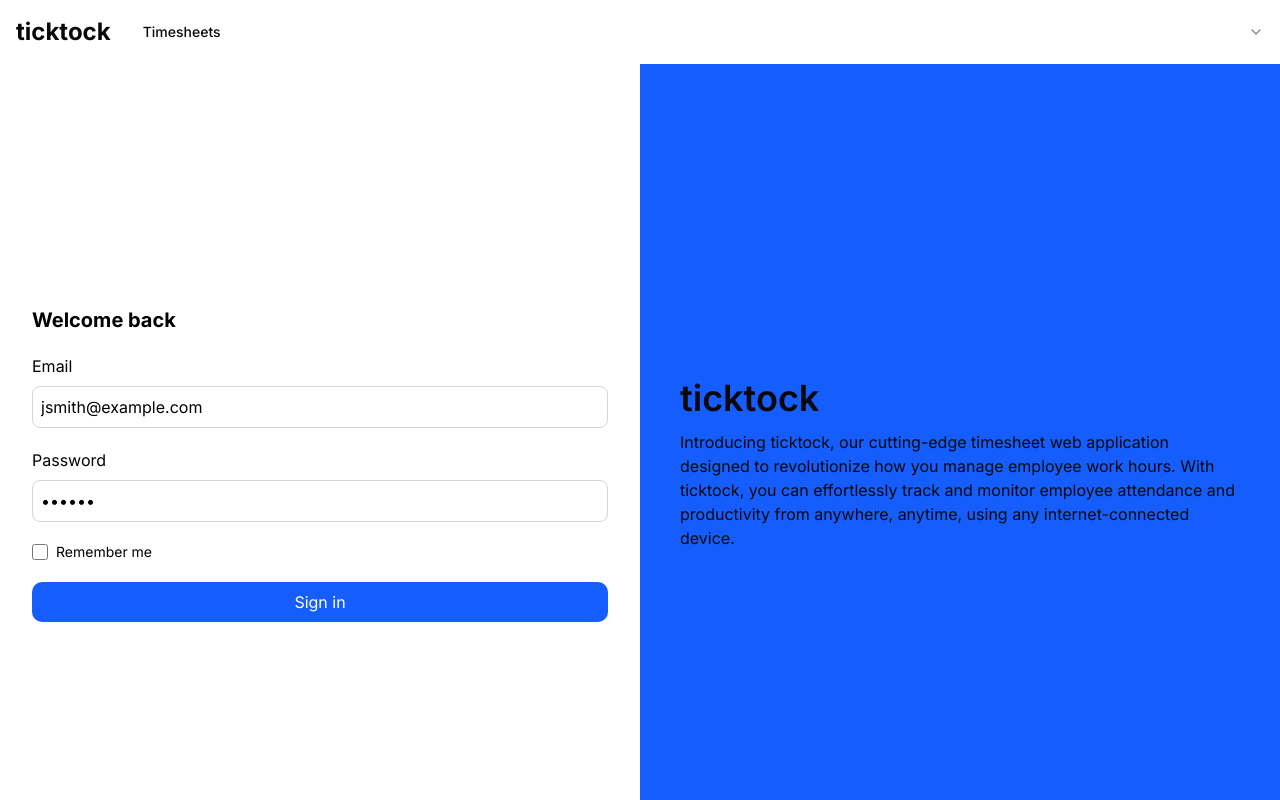
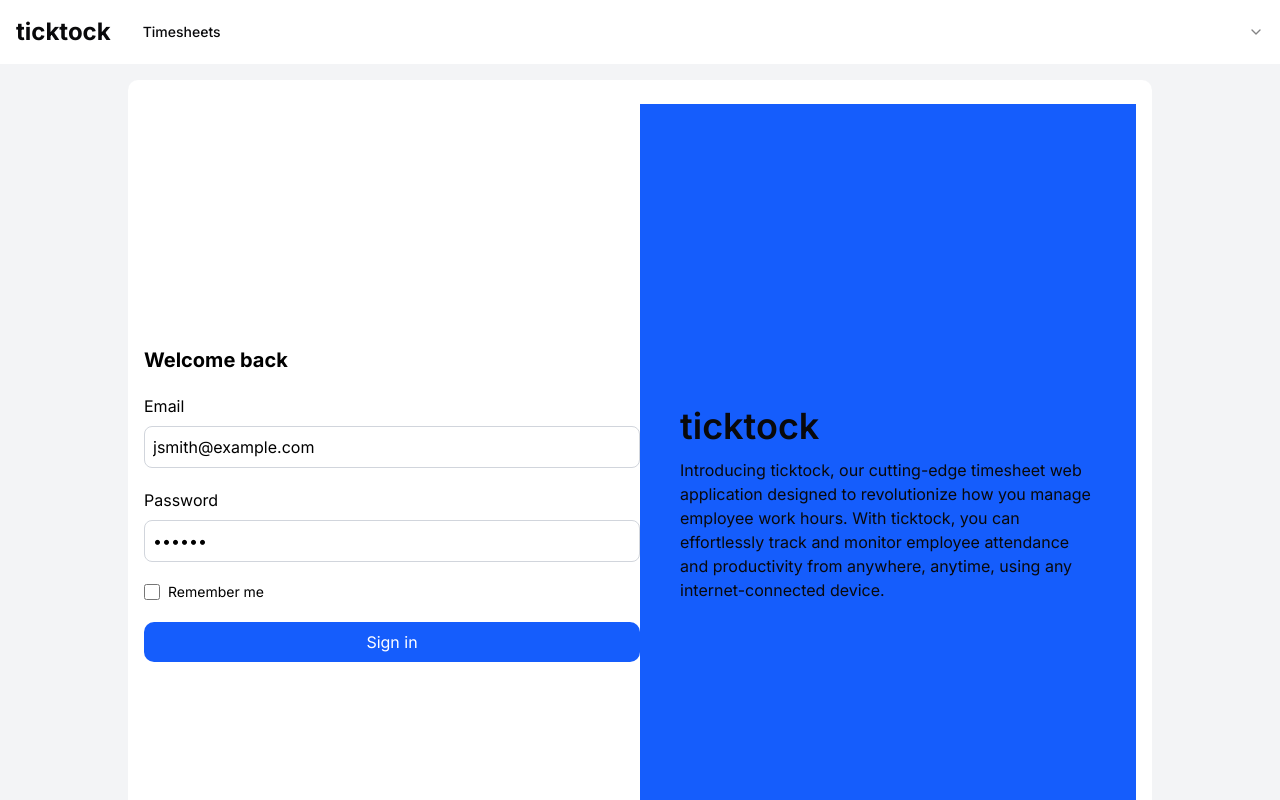
Before and after one commit to Manoj-Kumar-Munda/timesheet-assignment, a Next.js app: page /login in a window 1280 px wide. Shown: the top 800 px of the page. Built offline with nearby package versions, Linux system fonts and the light colour scheme; no server answers.

Commit message:
Refactor layout and page structure

```diff
--- a/app/layout.tsx
+++ b/app/layout.tsx
@@ -27,7 +27,13 @@
       >
         <Providers>
           <Header />
-          <main className="flex-1 bg-gray-100 flex flex-col">{children}</main>
+          <main className="flex-1 bg-gray-100 flex flex-col">
+            <div className="flex-1 flex flex-col my-4">
+              <div className="lg:w-4/5 mx-auto w-full  bg-white rounded-lg shadow-2xs px-4 py-6 flex flex-col">
+                {children}
+              </div>
+            </div>
+          </main>
           <Footer />
         </Providers>
       </body>
--- a/app/page.tsx
+++ b/app/page.tsx
@@ -2,13 +2,11 @@
 
 export default function Home() {
   return (
-    <div className="flex-1 flex flex-col my-4">
-      <div className="lg:w-4/5 mx-auto w-full  bg-white rounded-lg shadow-2xs px-4 py-6 flex flex-col">
-        <h1 className="text-2xl font-bold mb-4">Your Timesheets</h1>
-        <div className="flex-1">
-          <Dashboard />
-        </div>
+    <>
+      <h1 className="text-2xl font-bold mb-4">Your Timesheets</h1>
+      <div className="flex-1">
+        <Dashboard />
       </div>
-    </div>
+    </>
   );
 }
```
